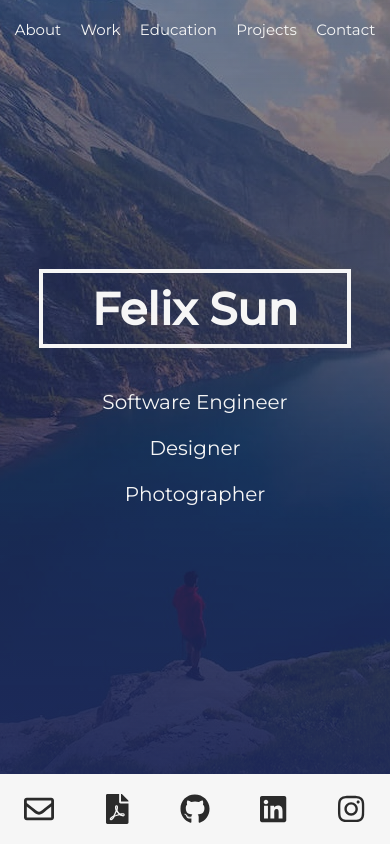
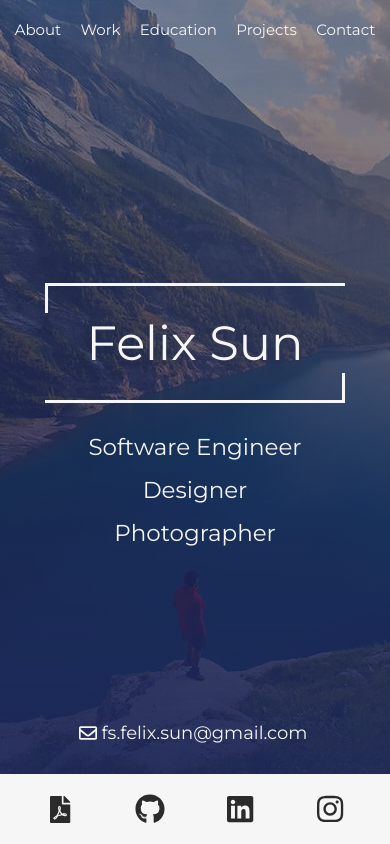
Before and after one commit to fjsfelix/New-Personal-Site, a React (Create React App) app: page / in a window 390 px wide. Shown: the top 844 px of the page. Built offline with nearby package versions, Linux system fonts and the light colour scheme.

Commit message:
new title

```diff
--- a/src/bar/Bar.module.scss
+++ b/src/bar/Bar.module.scss
@@ -18,7 +18,7 @@
         color: $primary;
         text-decoration: none;
         padding: 0 20px;
-        font-size: 23px;
+        font-size: 22px;
         transition: color 0.5s;
         height: 100%;
         border-bottom: 3px solid rgba(0,0,0,0);
--- a/src/hero/Hero.js
+++ b/src/hero/Hero.js
@@ -16,10 +16,18 @@ function Hero() {
         <img  src={heroMobile}/>
       </div>
       <div className={styles.heroFront}>
-        <div className={`${styles.container} ${styles.heroText}`}>
-          <div className={styles.name}>
+        <div className={` ${styles.heroText}`}>
+          {/* <div className={styles.name}>
             <h1>Felix Sun</h1>
+          </div> */}
+          <div className={styles.crossContainer}>
+            <div className={styles.crossName}>
+              <div className={styles.cross1}></div>
+              <h1 className={styles.crossName} >Felix Sun</h1>
+              <div className={styles.cross2}></div>
+            </div>
           </div>
+
           <div className={styles.description}>
             <h2>Software Engineer</h2>
             <h2>Designer</h2>
@@ -35,16 +43,13 @@ function Hero() {
 
           <div className={styles.emailContainer}>
             <a className={styles.email} href='mailto:fs.felix.sun@gmail.com'>
-              <FontAwesomeIcon icon={faEnvelope} className={styles.emailLogo}/>fs.felix.sun@gmail.com
+              <FontAwesomeIcon icon={faEnvelope} className={styles.emailLogo}/><span className={styles.emailText}>fs.felix.sun@gmail.com</span>
             </a>
           </div>
 
 
           <div className={styles.contactBar}>
-            <a className={styles.contactBtn} href='mailto:fs.felix.sun@gmail.com'>
-              <FontAwesomeIcon icon={faEnvelope} />
-            </a>
-            <a className={styles.contactBtn} href={resume}  target='_blank'>
+            <a className={styles.contactBtn} href={resume}  target='_blank' style={{fontSize: '27px'}}>
               <FontAwesomeIcon icon={faFilePdf} />
             </a>
             <a className={styles.contactBtn} href="https://github.com/fjsfelix" target='_blank'>
--- a/src/hero/Hero.module.scss
+++ b/src/hero/Hero.module.scss
@@ -1,4 +1,73 @@
 @import '../global.scss';
+
+
+.crossContainer {
+    display: flex;
+    justify-content: center;
+    align-items: center;
+    margin-bottom: 50px;
+    width: 100%;
+    height: 180px;
+    .crossName {
+        display: flex;
+        justify-content: center;
+        align-items: center;
+        position: relative;
+        width: 0px;
+        height: 0px;
+        animation: cross 1s 0.7s forwards;
+        .cross1 {
+            position: absolute;
+            width: 60px;
+            height: 60px;
+            top: 0;
+            left: 0;
+            border-top: 6px solid $primary;
+            border-left: 6px solid $primary;
+            animation: crossFinish 0.6s ease-out 1.7s forwards;
+        }
+        .cross2 {
+            position: absolute;
+            width: 60px;
+            height: 60px;
+            bottom: 0;
+            right: 0;
+            border-bottom: 6px solid $primary;
+            border-right: 6px solid $primary;
+            animation: crossFinish 0.6s ease-out 1.7s forwards;
+        }
+        .crossName {
+            font-size: 100px;
+            font-weight: 400;
+            color: $primary;
+        }
+    }
+}
+
+
+@keyframes cross {
+    from {
+        width: 0px;
+        height: 0px;
+    }
+
+    to {
+        width: 655px;
+        height: 200px;
+    }
+}
+
+@keyframes crossFinish {
+    from {
+        width: 50px;
+        // height: 40px;
+    }
+
+    to {
+        width: 655px;
+        // height: 60px;
+    }
+}
 
 
 .heroContainer {
@@ -35,8 +104,11 @@ body {
 
 .heroText {
     color: $primary;
-    margin-bottom: 70px;
-    width: 770px;
+    width: 100%;
+    display: flex;
+    flex-direction: column;
+    align-items: center;
+
     .name {
         width: 100%;
         display: flex;
@@ -49,8 +121,15 @@ body {
     .description {
         width: 100%;
         display: flex;
+        width: 655px;
         justify-content: space-between;
         animation: riseup 1s;
+        h2{
+            margin: 0;
+            font-size:28px;
+            font-weight: 400;
+            display: inline;
+        }
     }
     h1 {
         font-size: 84px;
@@ -89,37 +168,10 @@ body {
         from { width: 0 }
         to { width: 400px; }
     }
-    h2{
-        margin: 0;
-        font-size: 33px;
-        font-weight: 400;
-        display: inline;
-    }
+
 
 }
 
-@media only screen and (max-width: 1000px) {
-    .heroText {
-        max-width: 550px;
-        width: 80%;
-        h1 {
-            font-size: 50px;
-            width: 238px;
-            animation: typing1000 1s steps(30, end);
-        }
-        .name {
-            border: 4px solid $primary;
-        }
-        h2{
-            font-size: 20px;
-        }
-        @keyframes typing1000 {
-            from { width: 0 }
-            to { width: 238px; }
-        }
-
-    }
-}
 .sectionLinks {
     display: none;
 }
@@ -137,6 +189,8 @@ body {
     justify-content: center;
     padding: 20px 10px;
     font-size: 20px;
+    transform: translateY(100px);
+    animation: emailUp 1s 2s forwards;
     .email {
         color: $primary;
         display: flex;
@@ -145,17 +199,50 @@ body {
         border-radius: 50px;
         border: 2px solid rgba(0,0,0,0);
         transition: 0.2s;
+
         .emailLogo {
             font-size: 28px;
-            margin-right: 5px;
+
         }
         font-size: 25px;
         &:hover {
             border: 2px solid $primary;
 
         }
+        .emailText {
+            width: 0;
+            overflow: hidden;
+            animation: emailExpand 0.8s 3s forwards;
+        }
+    }
+
+}
+
+@keyframes emailUp {
+    from {
+        transform: translateY(100px);
+        opacity: 0;
+    }
+
+    to {
+        transform: translateY(0);
+        opacity: 1;
     }
 }
+@keyframes emailExpand {
+    from {
+        width: 0;
+        padding-left: 0;
+    }
+
+    to {
+        width: 320px;
+        padding-left: 10px;
+    }
+}
+
+
+
 @media only screen and (max-width: 1000px) {
     .contactBar {
         z-index: 50;
@@ -178,9 +265,104 @@ body {
             align-items: center;
         }
     }
+
+    .crossContainer {
+        width: 100%;
+        height: 120px;
+        margin-bottom: 30px;
+        .crossName {
+            animation: cross 1s 0.7s forwards;
+            .cross1 {
+                width: 30px;
+                height: 30px;
+                border-top: 3px solid $primary;
+                border-left: 3px solid $primary;
+                animation: crossFinish 0.6s ease-out 1.7s forwards;
+            }
+            .cross2 {
+                width: 30px;
+                height: 30px;
+                border-bottom: 3px solid $primary;
+                border-right: 3px solid $primary;
+                animation: crossFinish 0.6s ease-out 1.7s forwards;
+            }
+            .crossName {
+                font-size: 48px;
+            }
+        }
+    }
+
+    .heroText {
+        .description {
+            width: auto;
+            flex-direction: column;
+            align-items: center;
+            h2 {
+                font-size: 23px;
+                margin-bottom: 15px;
+            }
+        }
+    }
+
+
+    @keyframes cross {
+        from {
+            width: 0px;
+            height: 0px;
+        }
+
+        to {
+            width: 300px;
+            height: 120px;
+        }
+    }
+
+    @keyframes crossFinish {
+        from {
+            width: 50px;
+            // height: 40px;
+        }
+
+        to {
+            width: 300px;
+            // height: 60px;
+        }
+    }
+
     .emailContainer {
-        display: none;
+        bottom: 80px;
+        transform: translateY(100px);
+        animation: emailUp 1s 2s forwards;
+        .email {
+            padding: 0;
+            border: none;
+            font-size: 18px;
+            .emailLogo {
+                font-size: 18px;
+            }
+            &:hover {
+                border: none;
+            }
+            .emailText {
+                width: 0;
+                overflow: hidden;
+                animation: emailExpand 0.8s 3s forwards;
+            }
+        }
+
     }
+    @keyframes emailExpand {
+        from {
+            width: 0;
+            padding-left: 0;
+        }
+
+        to {
+            width: 215px;
+            padding-left: 5px;
+        }
+    }
+
 }
 
 @media only screen and (max-width: 600px) {
@@ -195,28 +377,7 @@ body {
             height:  1078px;
         }
     }
-    .heroText {
-        .description {
-            flex-direction: column;
-            align-items: center;
-        }
 
-        h1 {
-            font-size: 45px;
-            width: auto;
-            animation: none;
-        }
-        h2 {
-            margin-top: 22px;
-        }
-        @keyframes typing600 {
-            from { width: 0 }
-            to { width: 214px; }
-        }
-    }
-    body {
-        // background: url('./hero-mobile.png') no-repeat center center fixed;
-    }
     .sectionLinks {
         z-index: 50;
         display: flex;
```
